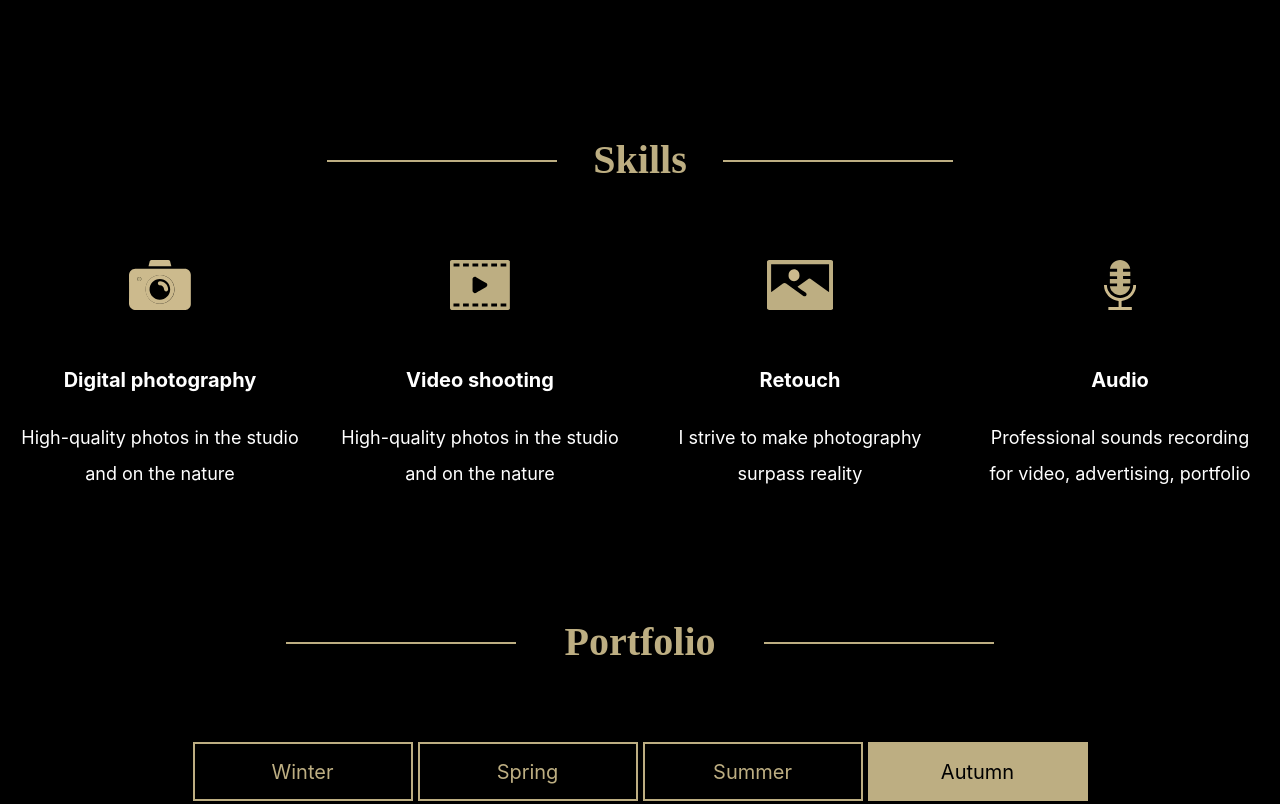
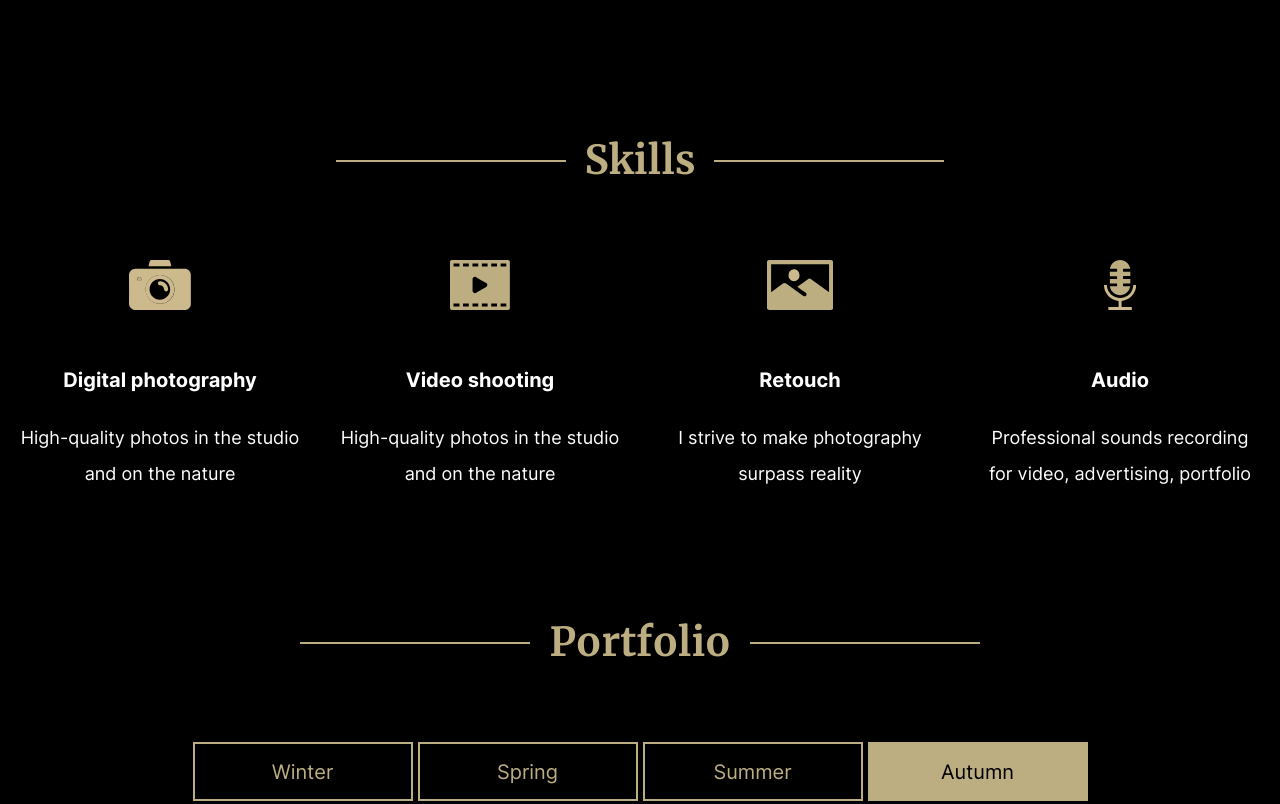
Before and after one commit to inalitvinka/portfolio, a website: page src/index.pug in a window 1280 px wide. Shown: the part 980-1784 px from the top of the page. Drawn offline with nearby package versions, Linux system fonts and the light colour scheme; files that its build step writes are made by us from their sources; a web font is replaced by a local one.

Commit message:
feat: add fonts

```diff
--- a/src/assets/styles/util/_fonts.scss
+++ b/src/assets/styles/util/_fonts.scss
@@ -36,3 +36,12 @@
           url('../fonts/inter-v7-latin-700.woff2') format('woff2'), /* Chrome 26+, Opera 23+, Firefox 39+ */
           url('../fonts/inter-v7-latin-700.woff') format('woff'); /* Chrome 6+, Firefox 3.6+, IE 9+, Safari 5.1+ */
    }
+ /* merriweather-700 - latin */
+ @font-face {
+     font-family: 'Merriweather';
+     font-style: normal;
+     font-weight: 700;
+     src: local(''),
+          url('../fonts/merriweather-v28-latin-700.woff2') format('woff2'), /* Chrome 26+, Opera 23+, Firefox 39+ */
+          url('../fonts/merriweather-v28-latin-700.woff') format('woff'); /* Chrome 6+, Firefox 3.6+, IE 9+, Safari 5.1+ */
+   }
```
Also changed, not shown: src/assets/fonts/inter-v7-latin-500.woff (added), src/assets/fonts/inter-v7-latin-500.woff2 (added), src/assets/fonts/inter-v7-latin-600.woff (added), src/assets/fonts/inter-v7-latin-600.woff2 (added), src/assets/fonts/inter-v7-latin-700.woff (added), src/assets/fonts/inter-v7-latin-700.woff2 (added), src/assets/fonts/inter-v7-latin-regular.woff (added), src/assets/fonts/inter-v7-latin-regular.woff2 (added), src/assets/fonts/merriweather-v28-latin-700.woff (added), src/assets/fonts/merriweather-v28-latin-700.woff2 (added). Lines whose indentation alone changed are shown as unchanged.
